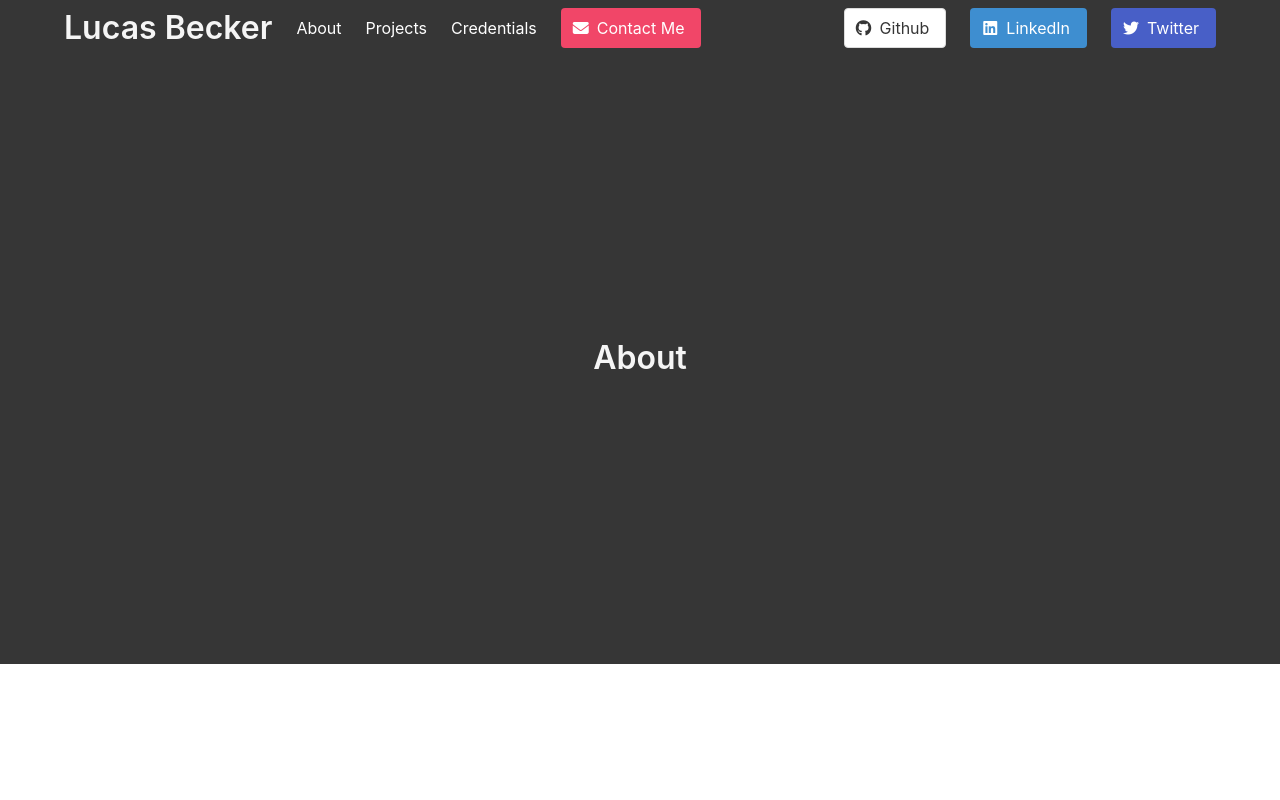
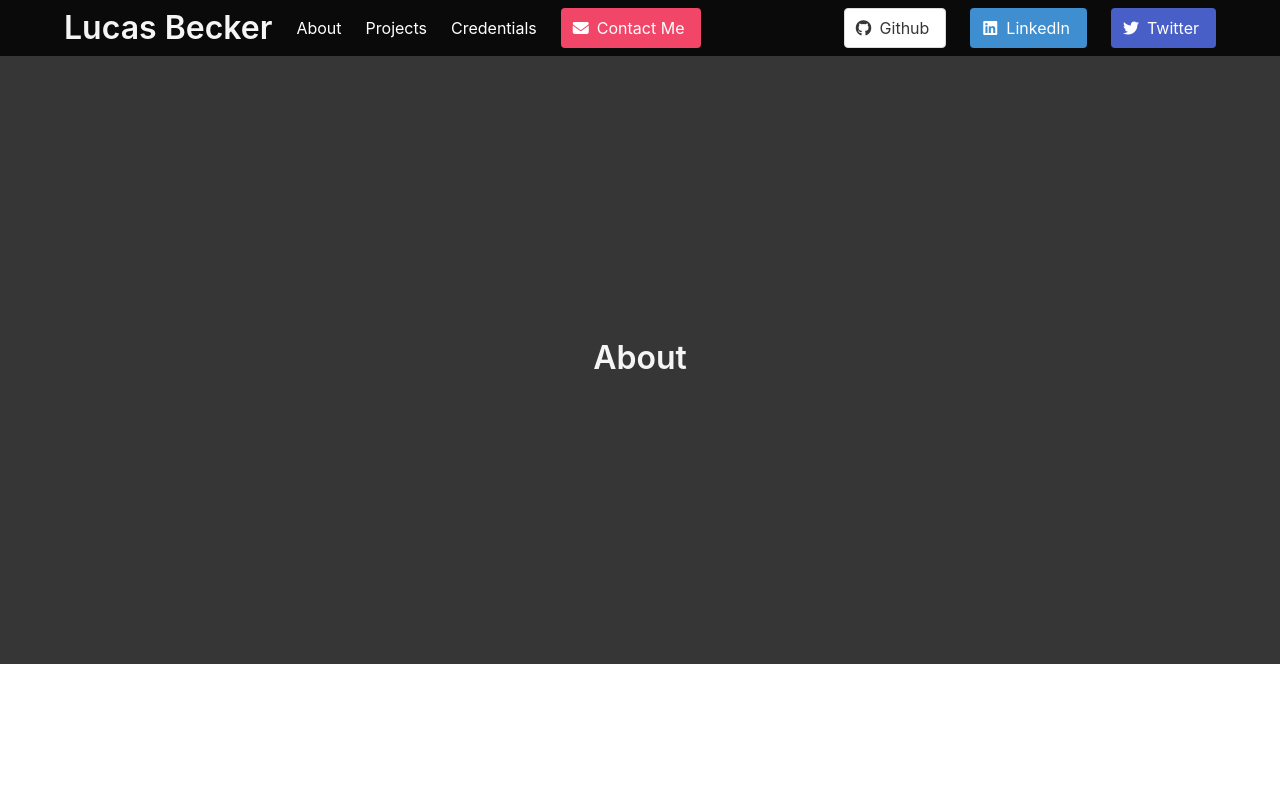
Before and after one commit to lucasbecker-dev/LucasBecker.dev, a plain HTML site: page index.html in a window 1280 px wide. Shown: the top 800 px of the page. Drawn offline with Linux system fonts and the light colour scheme.

Commit message:
navbar is now black

```diff
--- a/index.html
+++ b/index.html
@@ -36,7 +36,7 @@
     <![endif]-->
     <!--Navbar-->
     <nav
-      class="navbar is-fixed-top is-dark"
+      class="navbar is-fixed-top is-black"
       role="navigation"
       aria-label="main navigation"
       id="top-of-page"
```
